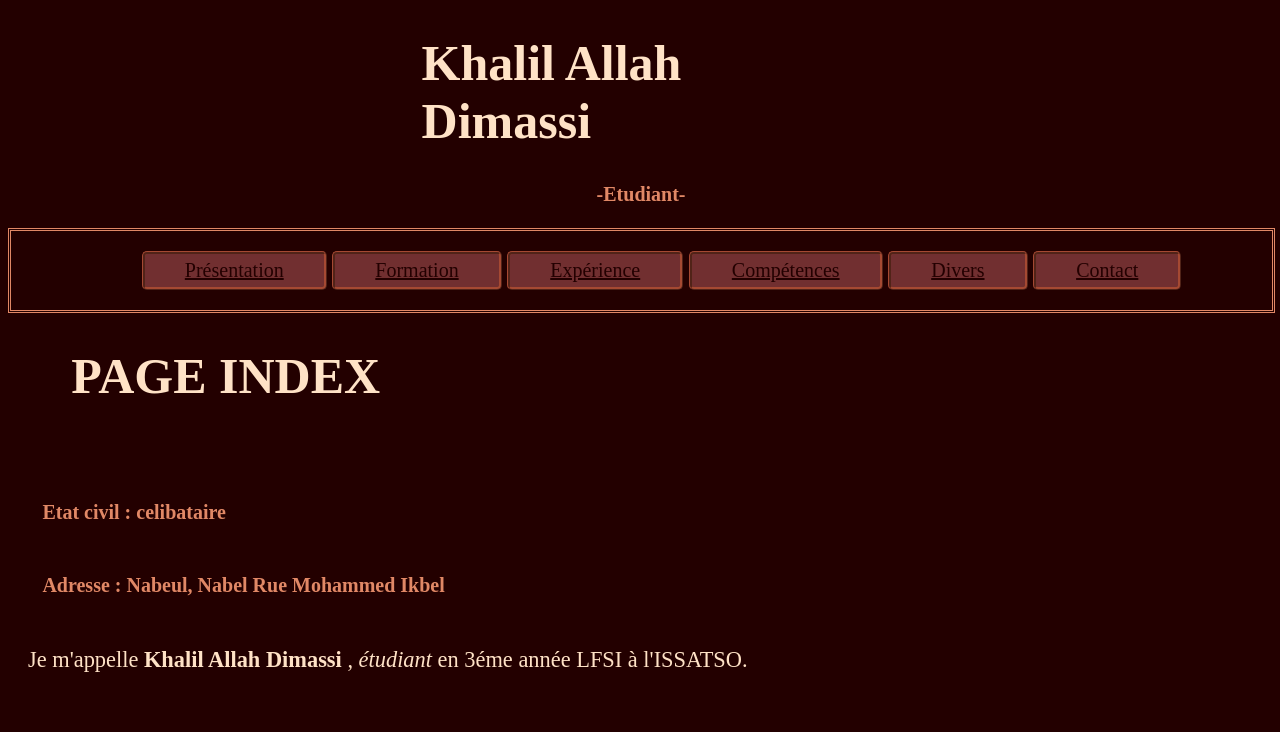
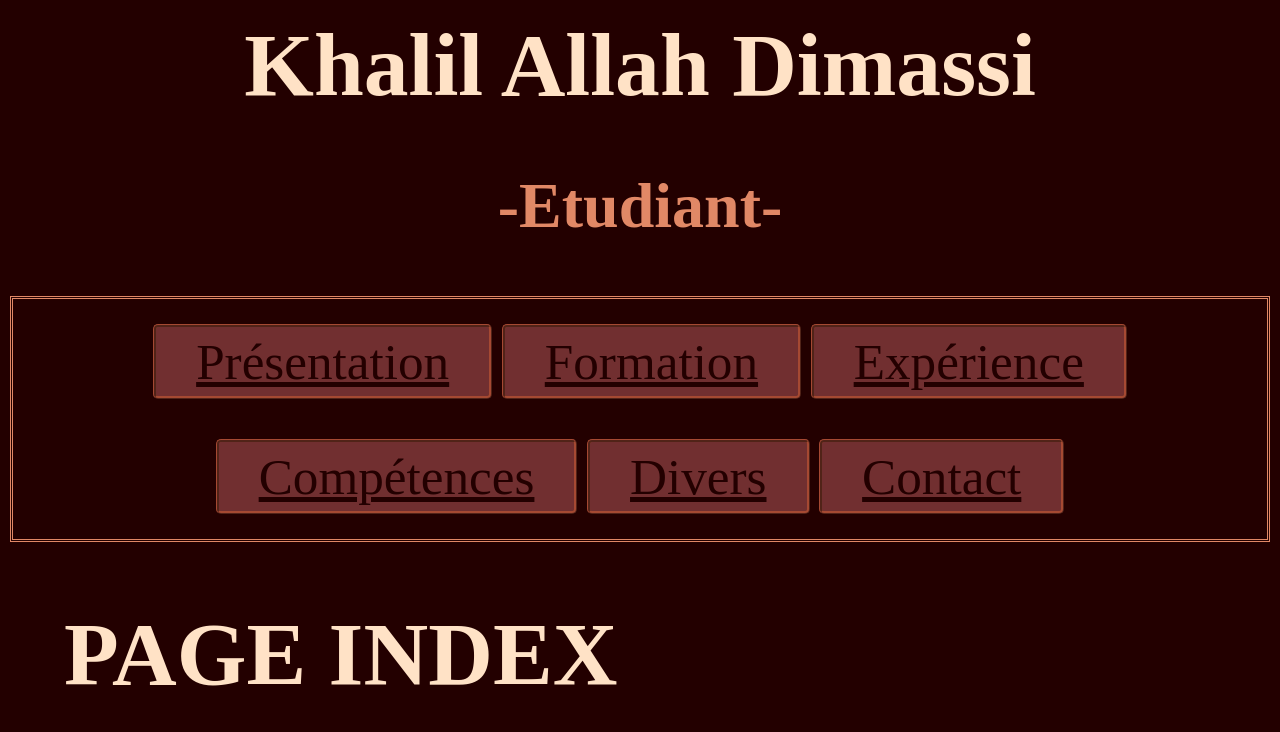
Before and after one commit to khalilDimassi/cv-html, a plain HTML site: page index.html in a window 1280 px wide. Shown: the top 732 px of the page. Drawn offline with Linux system fonts and the light colour scheme; a script that the page names is missing; a web font is replaced by a local one.

Commit message:
Add files via upload

```diff
--- a/CV.css
+++ b/CV.css
@@ -2,11 +2,11 @@
 
 body{
 	color: #FFE2C6;
-	font-size: 1.4em;
-
+	font-size: 3vw;
+	margin:0px;
 	background-color: #230000;
 	font-family: 'Frank Ruhl Libre', serif;
-	width: 99%;
+	width: 100%;
 }
 
 body::-webkit-scrollbar {
@@ -25,11 +25,13 @@ body::-webkit-scrollbar-thumb {
 ul#links {
 	border: medium double #E18866;
 	text-align: center;
+	margin: 0px 10px;
+	padding: 5px;
 }
 
 ul#links li {
 	background-color: #712F30;
-	font-size: 20px;
+	font-size: 4vw;
 
 	display: inline-block;
     margin: 20px auto;
@@ -49,40 +51,41 @@ a:visited{
 }
 
 h1.name {
-	margin-right: auto;
-	margin-left: auto;
-	width: 440px;
-	font-size: 50PX;
+	margin: 1%;
+	text-align: center;
+	font-size: 7vw;
 }
 
 h1 {
 	margin-left: 5%;
-	font-size: 50px;
+	font-size: 7vw;
 }
 
-h2 {
+h2#etudiant{
 	margin-right: auto;
 	margin-left: auto;
-	width: 90px;
-	font-size: 20px;
+	text-align: center;
+	font-size: 5vw;
 	color: #E18866;
 }
 
-h2.status {
-	margin-left: 2%;
-	margin-right: auto;
-	margin-bottom: 50px;
-	width: 600px;
-	font-size: 20px;
+.status {
+	font-size: 3vw;
 	color: #E18866;
 }
 
 .aParent div{
+	margin-left: 1%;
 	float: left;
-	padding: 20px;
+	width: 49%;
+}
+
+p {
+	font-size: 2vw;
 }
 
 div#pic {
+	width: 49%;
 	float: right;
 }
 
--- a/index.html
+++ b/index.html
@@ -11,7 +11,7 @@
 </head>
 <body>
 	<h1 class="name"> Khalil Allah Dimassi </h1>
-	<h2>-Etudiant-</h2>
+	<h2 id="etudiant">-Etudiant-</h2>
 	<ul id="links">
 	    <li><a href="index.html">Présentation</a></li>
 	    <li><a href="formation.html">Formation</a></li>
```
Also changed, not shown: competances.html (+1 -1 lines), contact.html (+1 -1 lines), divers.html (+1 -1 lines), experience.html (+1 -1 lines), formation.html (+1 -1 lines).
